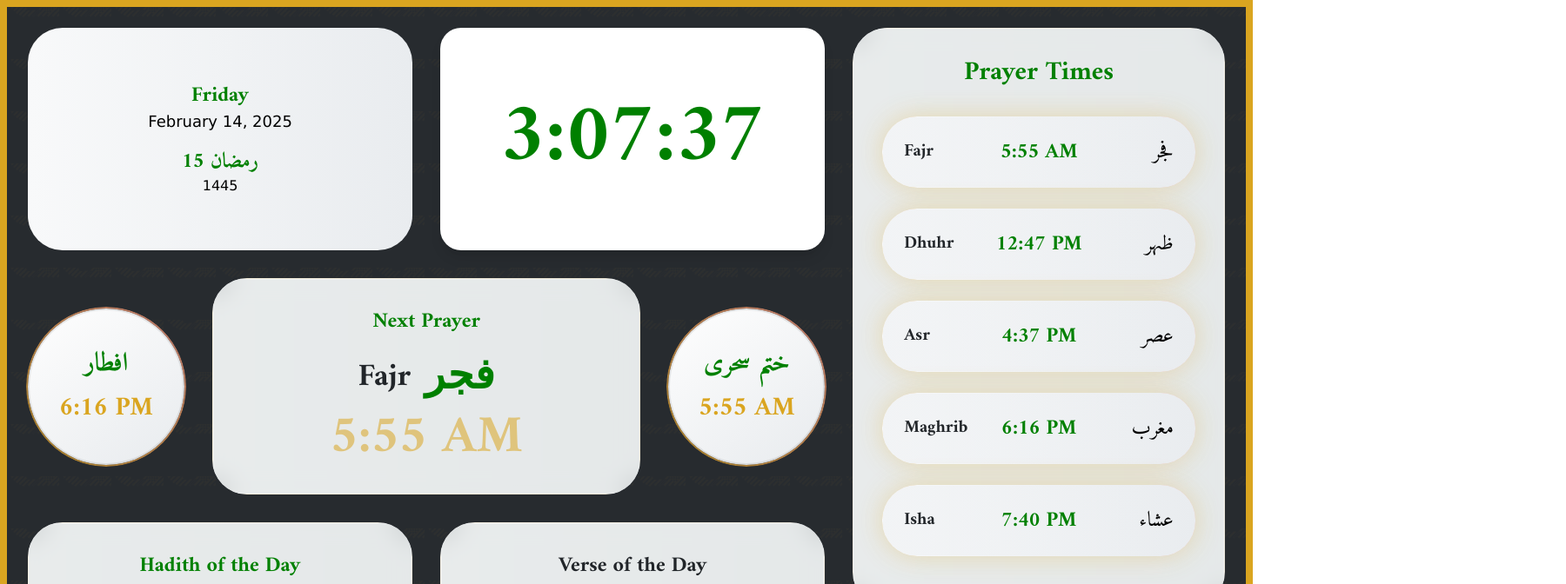
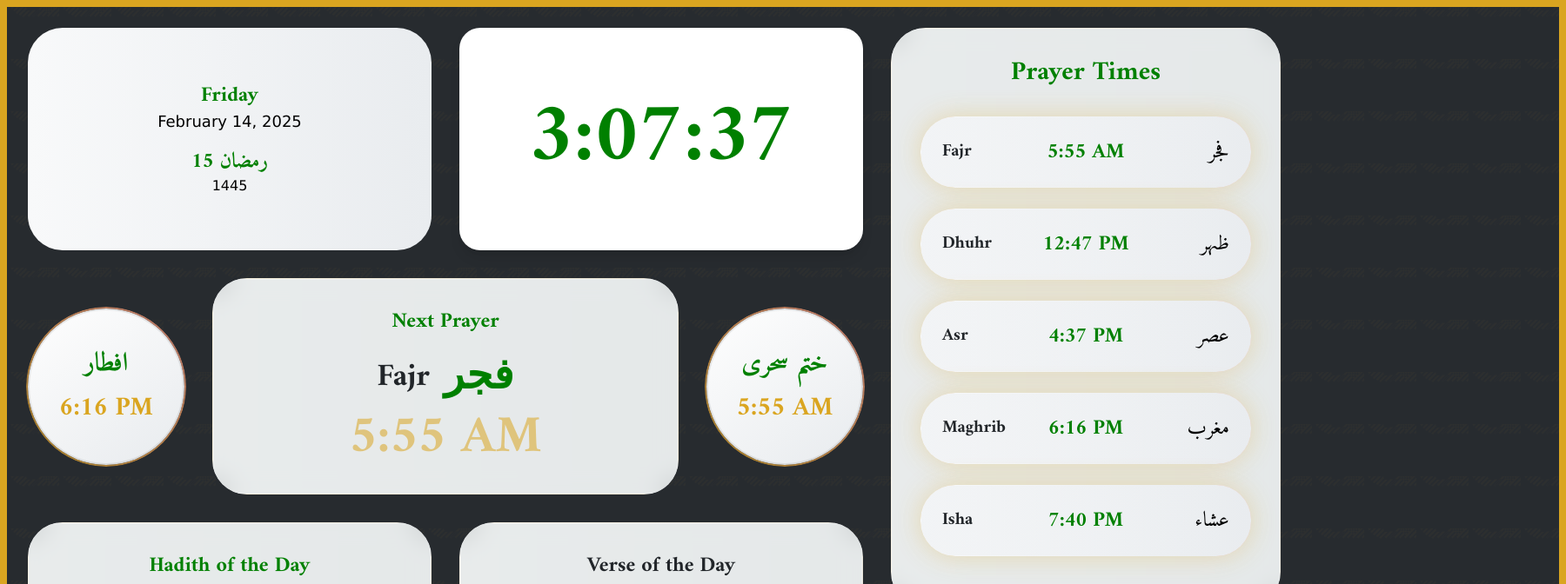
Before and after one commit to tayasarbhat/nimaz, a React (Vite) app: page / in a window 1280 px wide. Shown: the top 672 px of the page at 87% size, 1800 px wide, since content can reach past the window. Built offline with nearby package versions, Linux system fonts and the light colour scheme.

Commit message:
Update App.tsx

```diff
--- a/src/App.tsx
+++ b/src/App.tsx
@@ -225,7 +225,7 @@ function App() {
   return (
     // Outer fixed-size container (1440px x 900px)
     <div
-      style={{ width: '1440px', height: '900px', margin: '0 auto', position: 'relative' }}
+      style={{ width: '1800px', height: '900px', margin: '0 auto', position: 'relative' }}
       className="bg-islamic-primary bg-pattern p-6 border-8 border-islamic-secondary"
       onMouseMove={() => {
         resetEditButtonTimer();
```
